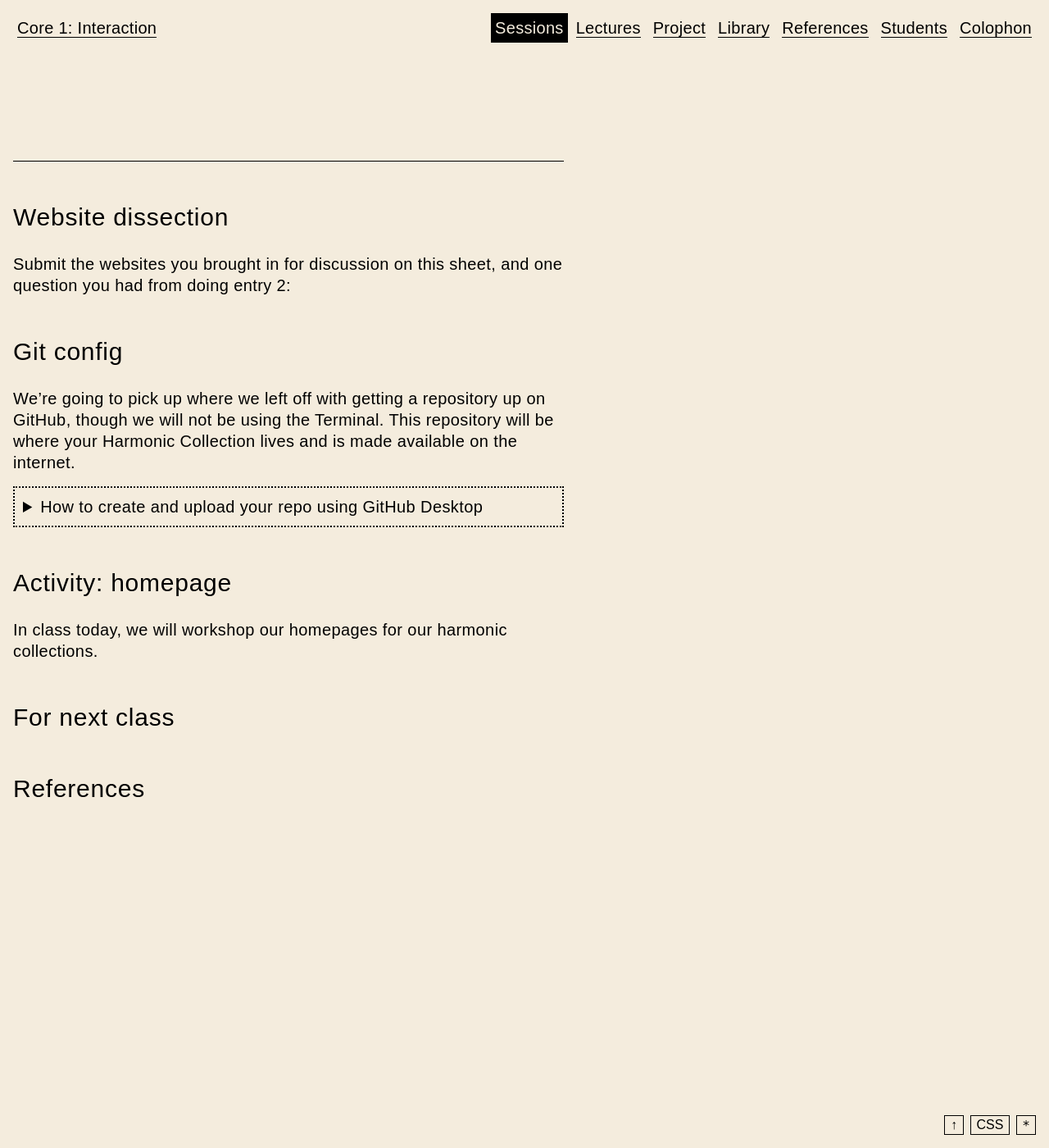
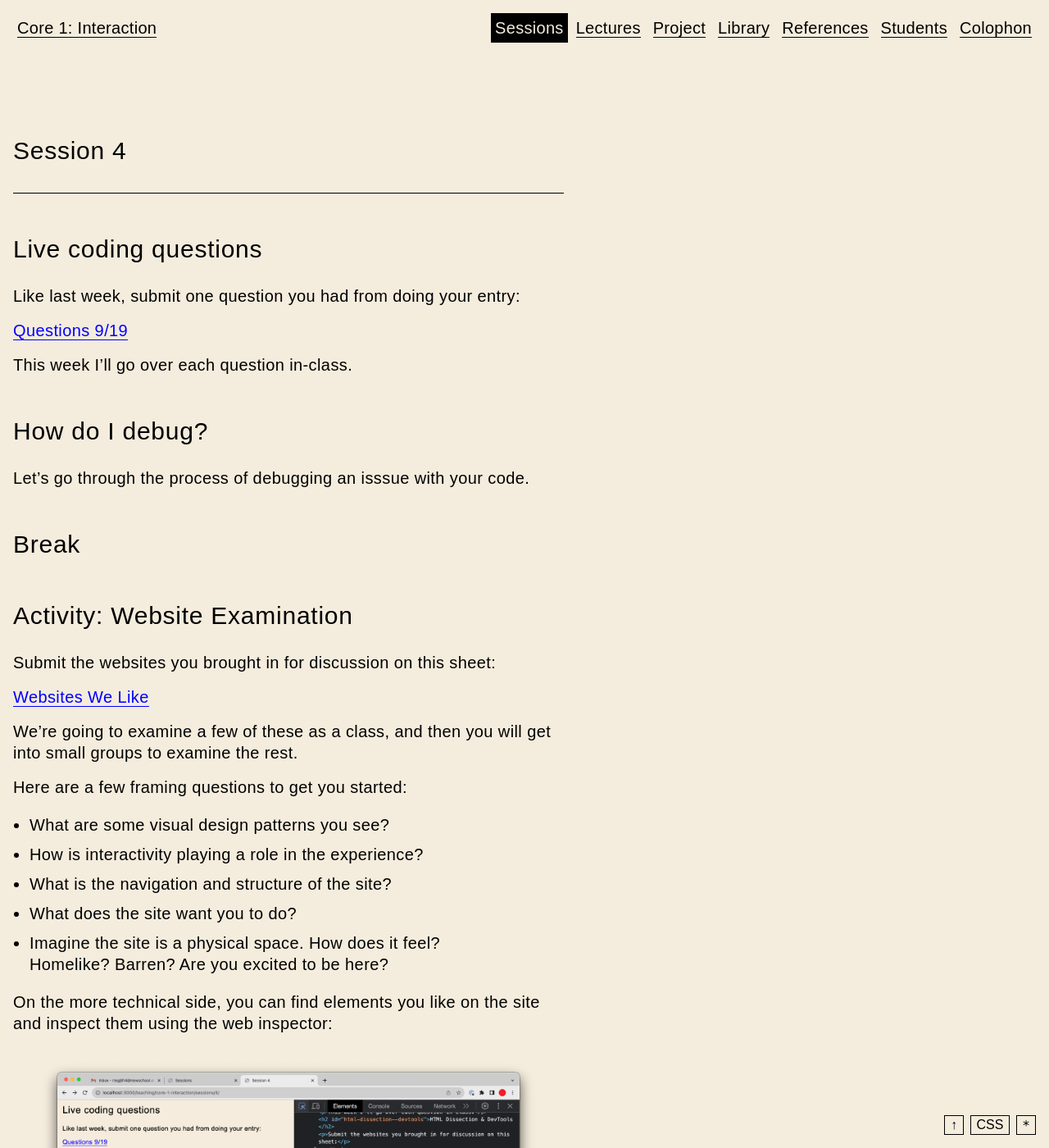
Before and after one commit to jackrieger/core-1-interaction, a Jekyll site: the page built from sessions/4/index.md, in a window 1280 px wide and 1400 px high. Shown: the whole window at 82% size. Built offline with Jekyll 4.4.1, drawn with Linux system fonts in a browser that asks for light colours; some of the changed text lies outside the part shown.

Commit message:
WIP - session 4

```diff
--- a/_includes/details.html
+++ b/_includes/details.html
@@ -1,4 +1,4 @@
-<details markdown="0" {% if include.class %}class="{{ include.class }}"{% endif %}>
+<details markdown="0" {% if include.class %}class="{{ include.class }}" {% endif %}>
 	<summary>{{ include.summary | markdownify }}</summary>
 	<div>
 		{{ include.content | markdownify }}
--- a/sessions/4/index.md
+++ b/sessions/4/index.md
@@ -1,10 +1,90 @@
 ---
+title: Session 4
 ---
 
-## Website dissection
+## Live coding questions
 
-Submit the websites you brought in for discussion on this sheet, and one question you had from doing entry 2:
+Like last week, submit one question you had from doing your entry:
 
+[Questions 9/19](https://docs.google.com/document/d/1BJivK1QuUO_xyiY8zWS3rL_Xq1TAUfRjeshtzpBMN5k/edit?usp=sharing)
+
+This week I'll go over each question in-class.
+
+## How do I debug?
+
+Let's go through the process of debugging an isssue with your code.
+
+## Break
+
+## Activity: Website Examination
+
+Submit the websites you brought in for discussion on this sheet:
+
+[Websites We Like](https://docs.google.com/document/d/1ANSYt4Rh72_bWS6zQ1A9XkuwbnqVO46UQ9AHDmksIyY/edit?usp=sharing)
+
+We're going to examine a few of these as a class, and then you will get into small groups to examine the rest.
+
+Here are a few framing questions to get you started:
+
+- What are some visual design patterns you see?
+- How is interactivity playing a role in the experience?
+- What is the navigation and structure of the site?
+- What does the site want you to do?
+- Imagine the site is a physical space. How does it feel? Homelike? Barren? Are you excited to be here?
+
+On the more technical side, you can find elements you like on the site and inspect them using the web inspector:
+
+{% include figure.html src="inspector.png" %}
+
+{% capture details %}
+
+## Inspecting a Page in Google Chrome Dev Inspector
+
+### Access DevTools
+
+There are several ways to access DevTools:
+
+- **Menu Bar:**
+  Click the three vertical dots (menu icon) in the top-right corner of the Chrome window. From the dropdown menu, go to "More tools" and select "Developer tools."
+
+- **Right-click Context Menu:**
+  Right-click anywhere on the web page and select "Inspect" from the context menu.
+
+- **Keyboard Shortcut:**
+  - Windows/Linux: Press `Ctrl + Shift + I` (or `F12`).
+  - Mac: Press `Cmd + Option + I`.
+
+{% include figure.html src="inspector-ellipsis-menu.png" %}
+
+### Elements Panel
+
+In the DevTools panel, you'll see a series of tabs. Click on the "Elements" tab. This is where you'll inspect and manipulate the web page's HTML and CSS.
+
+{% include figure.html src="inspector-elements-tab.png" %}
+
+### Inspect an Element
+
+You can now use the inspector tool to select and inspect elements on the web page:
+
+- **Hover over Elements:** Move your mouse cursor over elements on the page, and you'll see them highlight in the Elements panel. Clicking on an element will select it in the panel, allowing you to see and modify its HTML and CSS.
+
+{% include figure.html src="inspector-cursor.png" %}
+
+- **Use Select Element tool:** Click the icon in the top-left corner of the Elements panel (it looks like a cursor). Then, click on an element in the page to select it.
+
+### View and Edit HTML/CSS
+
+With an element selected in the Elements panel, you can:
+
+- **View HTML:** The left pane shows the HTML structure of the selected element and its children. You can expand and collapse sections to explore the structure.
+
+- **View CSS:** The right pane displays the CSS styles applied to the selected element. You can edit these styles directly to see live changes on the web page.
+
+{% include figure.html src="inspector-layout.png" %}
+
+{% endcapture %}
+
+{% include details.html summary="How to inspect webpages in Google Chrome" content=details %}
 
 ## Git config
 
@@ -57,11 +137,6 @@ There are two versions of your repository talking to one another, your local and
 
 {% include details.html summary="How to create and upload your repo using GitHub Desktop" content=details %}
 
-
-## Activity: homepage
-
-In class today, we will workshop our homepages for our harmonic collections.
-
 ## For next class
 
 ## References
```
Also changed, not shown: sessions/5/index.md (+8 -0 lines), sessions/index.md (+1 -1 lines), sessions/4/commit-msg.png (renamed from sessions/2/commit-msg.png), sessions/4/inspector-cursor.png (added), sessions/4/inspector-elements-tab.png (added), sessions/4/inspector-ellipsis-menu.png (added), sessions/4/inspector-layout.png (added), sessions/4/inspector.png (added), sessions/4/repo-settings.png (renamed from sessions/2/repo-settings.png), sessions/4/repo-structure.png (renamed from sessions/2/repo-structure.png).
